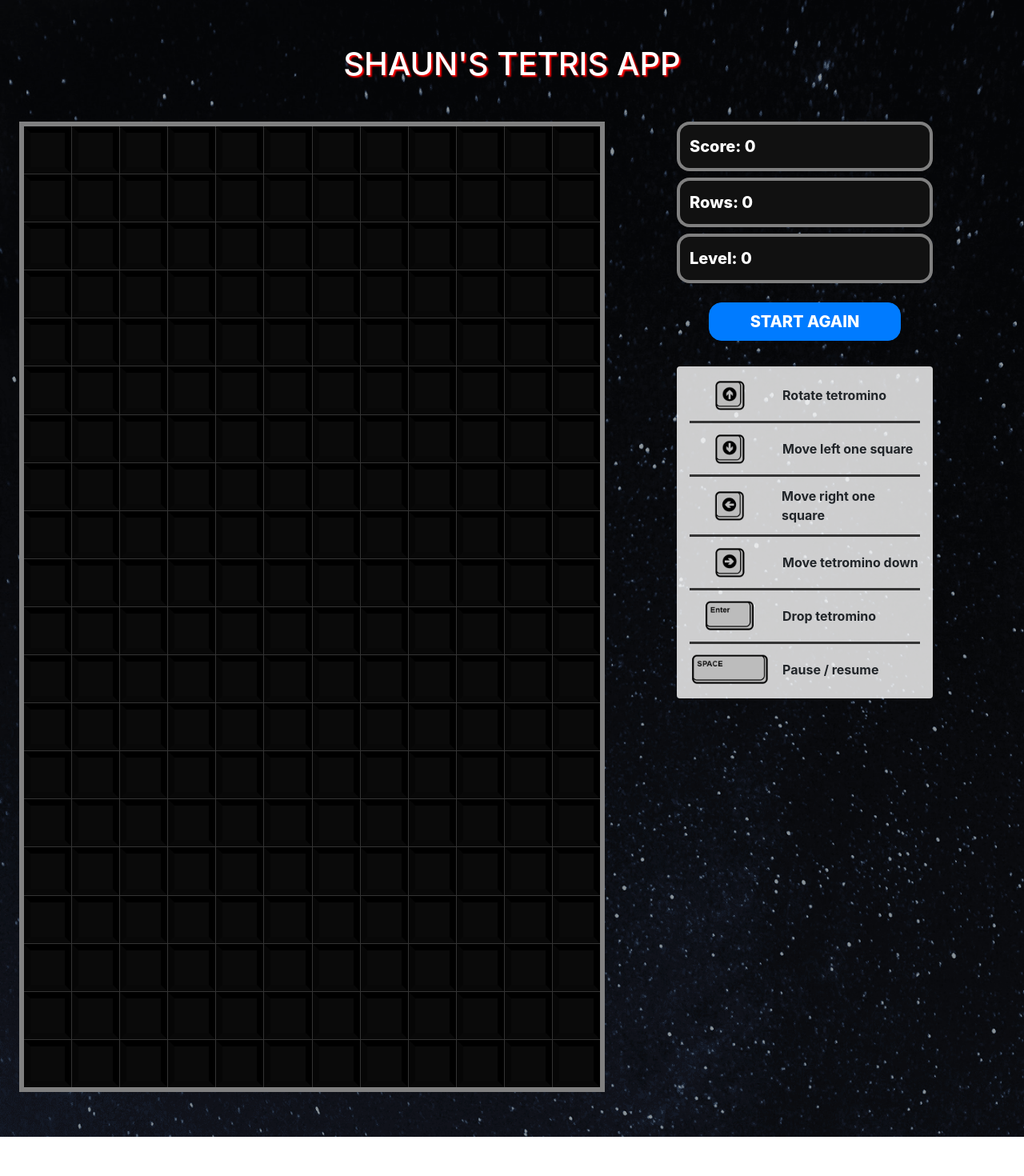
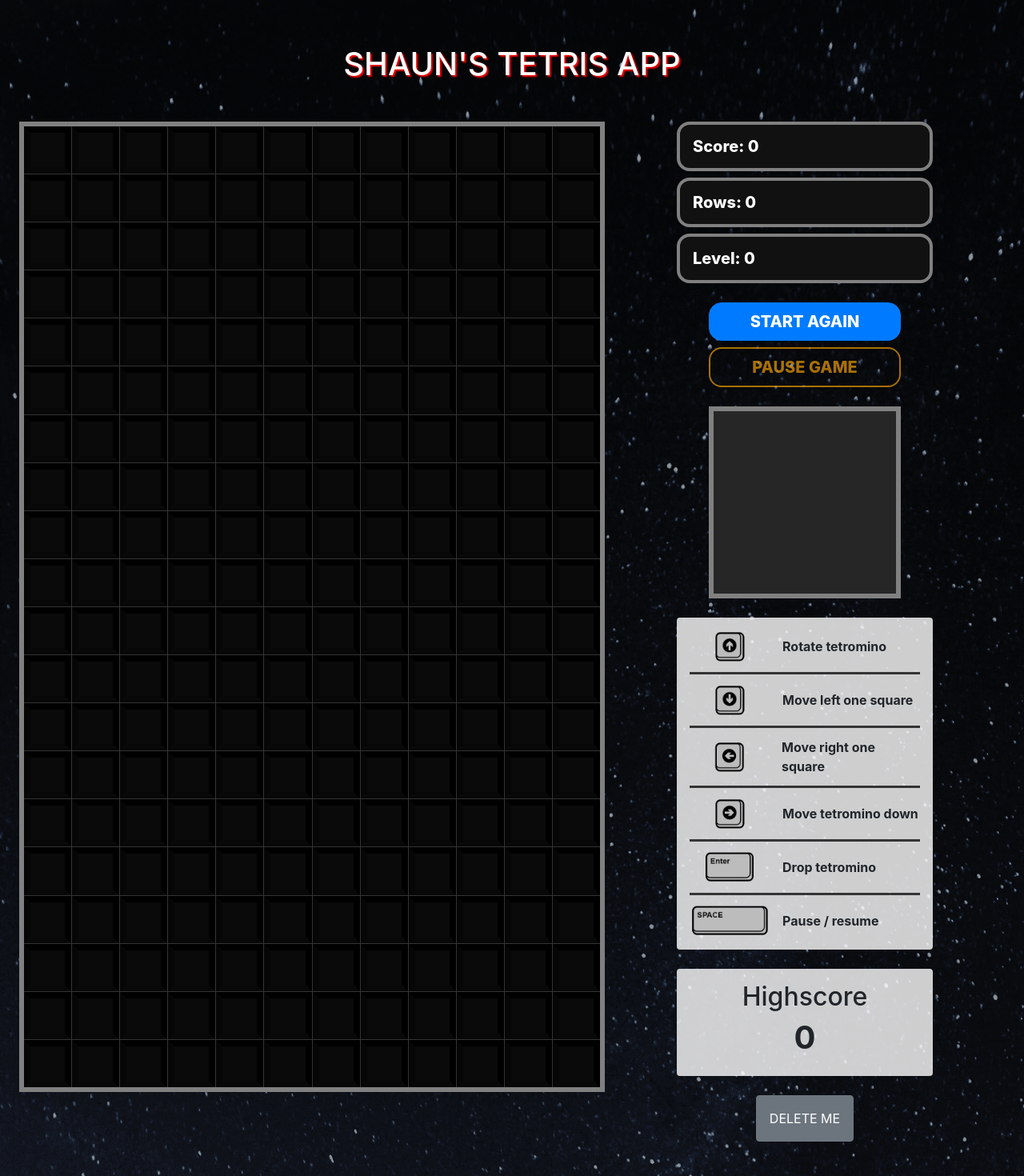
Before and after one commit to sgedye/tetris, a React (Create React App) app: page / in a window 1280 px wide. Shown: the top 1470 px of the page at 80% size. Before the commit the page ends 1421 px from the top, so only its background shows below. Built offline with nearby package versions, Linux system fonts and the light colour scheme.

Commit message:
Added Highscore, Confetti, updated Display

```diff
--- a/package.json
+++ b/package.json
@@ -8,6 +8,7 @@
     "classnames": "^2.3.1",
     "node-sass": "^5.0.0",
     "react": "^17.0.2",
+    "react-confetti": "^6.0.1",
     "react-dom": "^17.0.2",
     "react-scripts": "4.0.3",
     "styled-components": "^5.2.3"
--- a/src/App.tsx
+++ b/src/App.tsx
@@ -1,7 +1,7 @@
-import React, { useState } from "react";
+import React, { useState, useEffect } from "react";
 import styled from "styled-components";
 
-import { Stage, Display, Buttons, UpNext, Legend } from "./components";
+import { Stage, Buttons, UpNext, Legend, Confetti } from "./components";
 
 import {
   useStage,
@@ -12,12 +12,20 @@ import {
   useGameStatus,
 } from "./utils";
 import { PlayerProps } from "./types";
+import { theme } from "./theme";
 
 function App() {
   const [gameOver, setGameOver] = useState<boolean>(true);
   const [gamePaused, setGamePaused] = useState<boolean>(false);
   const [gameSpeed, setGameSpeed] = useState<number>(0);
   const [prePauseSpeed, setPrePauseSpeed] = useState<number>(0);
+  const [highscore, setHighscore] = useState<number>(0);
+  const [showConfetti, setShowConfetti] = useState<boolean>(false);
+
+  useEffect(() => {
+    const _highscore = localStorage.getItem("highscore") || "0";
+    setHighscore(parseInt(_highscore, 10));
+  }, []);
 
   const {
     player,
@@ -46,15 +54,23 @@ function App() {
 
     //Check gameover
     if (stage[0].filter((cell) => cell[1] === "merged").length > 0) {
-      console.log(`¡GAME OVER! --- You scored: ${score} points!`);
       setGameOver(true);
       setGameSpeed(0);
+
+      if (score > 0 && score > highscore) {
+        localStorage.setItem("highscore", `${score}`);
+        setHighscore(score);
+        setShowConfetti(true);
+      }
     }
   }, gameSpeed);
 
   const move = (e: React.KeyboardEvent<HTMLDivElement>) => {
     e.preventDefault();
     if (gameOver) {
+      if (e.key === "Escape" && showConfetti) {
+        return setShowConfetti((prev) => !prev);
+      }
       return;
     }
     if (e.key === "Enter") {
@@ -156,15 +172,20 @@ function App() {
       onKeyDown={move}
       onKeyUp={keyUp}
     >
+      <Confetti
+        highscore={highscore}
+        showConfetti={showConfetti}
+        handleSetConfetti={() => setShowConfetti((prev) => !prev)}
+      />
       <div className="w-100">
         <AppTitle>SHAUN'S TETRIS APP</AppTitle>
         <div className="tetris-app">
           <Stage stage={stage} gamePaused={gamePaused} />
           <aside className="w-100 tetris-aside">
             <div className="d-flex flex-column align-items-center justify-content-around mb-3">
-              <Display text={`Score:  ${score}`} />
-              <Display text={`Rows:  ${rows}`} />
-              <Display text={`Level:  ${level}`} />
+              <StyledDisplay className="input-group">{`Score:  ${score}`}</StyledDisplay>
+              <StyledDisplay className="input-group">{`Rows:   ${rows}`}</StyledDisplay>
+              <StyledDisplay className="input-group">{`Level:   ${level}`}</StyledDisplay>
             </div>
             <Buttons
               gameOver={gameOver}
@@ -173,20 +194,33 @@ function App() {
               handlePauseGame={pauseGame}
               className="d-none d-lg-block mb-4"
             />
-            {!gameOver && (
-              <UpNextWrapper>
-                <UpNext nextTetromino={nextTetromino} gamePaused={gamePaused} />
-              </UpNextWrapper>
-            )}
+            <UpNextWrapper>
+              <UpNext
+                nextTetromino={nextTetromino}
+                gamePaused={gamePaused || gameOver}
+              />
+            </UpNextWrapper>
             <Legend />
-            {gameOver && score !== 0 && (
-              <div
-                className="bg-warning mx-auto d-flex align-items-center justify-content-center p-5"
-                style={{ maxWidth: "20rem", height: "10rem" }}
+            <HighscoreWrapper className="w-100 d-none d-lg-flex flex-column text-center px-5">
+              <h2 className="mb-2">Highscore</h2>
+              <h2 className="h1 font-weight-bold">
+                {highscore.toLocaleString("en")}
+              </h2>
+            </HighscoreWrapper>
+            {/*
+            -------- DELETE THIS ---------
+            */}
+            <div className="mx-auto text-auto">
+              <button
+                className="btn btn-secondary p-3"
+                onClick={() => setShowConfetti((p) => !p)}
               >
-                <h1 className="text-center text-white mb-0">Game Over</h1>
-              </div>
-            )}
+                DELETE ME
+              </button>
+            </div>
+            {/*
+            -------- DELETE THIS ---------
+            */}
           </aside>
         </div>
         <div className="d-block d-lg-none">
@@ -224,3 +258,27 @@ const UpNextWrapper = styled.div`
     width: 15rem;
   }
 `;
+
+const HighscoreWrapper = styled.div`
+  margin: 0 auto 1.5rem;
+  padding: 1rem;
+  background-color: rgba(255, 255, 255, 0.8);
+  max-width: 20rem;
+  border-radius: 0.25rem;
+`;
+
+const StyledDisplay = styled.div`
+  background-color: #111;
+  border-radius: 1rem;
+  max-width: 20rem;
+  margin: 0 0 0.5rem 0;
+  color: white;
+  border: 4px solid grey;
+  font-weight: 800;
+  font-size: 1rem;
+  padding: 0.75rem 1rem;
+  text-align: center;
+  @media screen and (min-width: 768px) {
+    font-size: 1.25rem;
+  }
+`;
--- a/src/components/Buttons.tsx
+++ b/src/components/Buttons.tsx
@@ -33,9 +33,8 @@ export const Buttons: React.FC<ButtonsProps> = ({
       </StartButton>
       <PauseButton
         active={gamePaused}
-        className={classnames("btn btn-block", {
-          "d-none": gameOver,
-        })}
+        disabled={gameOver}
+        className="btn btn-block"
         onClick={handlePauseGame}
       >
         {gamePaused ? "Resume Game" : "Pause Game"}
--- /dev/null
+++ b/src/components/Confetti.tsx
@@ -0,0 +1,93 @@
+import styled from "styled-components";
+import ReactConfetti from "react-confetti";
+import { theme } from "../theme";
+
+interface ConfettiProps {
+  highscore: number;
+  showConfetti: boolean;
+  handleSetConfetti: () => void;
+}
+
+export const Confetti: React.FC<ConfettiProps> = ({
+  highscore,
+  showConfetti,
+  handleSetConfetti,
+}) => {
+  return (
+    <ConfettiOverlay active={showConfetti}>
+      {showConfetti && <ReactConfetti />}
+      <HighscoreBox active={showConfetti}>
+        <h1>Congratulations!</h1>
+        <h2>on your new highscore</h2>
+        <Highscore>{highscore.toLocaleString("en")}</Highscore>
+        <StyledButton
+          className="btn btn-dark btn-lg"
+          onClick={handleSetConfetti}
+        >
+          <strong>Thanks</strong>
+        </StyledButton>
+      </HighscoreBox>
+    </ConfettiOverlay>
+  );
+};
+
+const ConfettiOverlay = styled.div<{ active: boolean }>`
+  position: absolute;
+  top: 0;
+  bottom: 0;
+  left: 0;
+  right: 0;
+  display: flex;
+  z-index: ${(p) => (p.active ? 1 : -1)};
+  justify-content: center;
+  align-items: center;
+  background-color: rgba(0, 0, 0, 0.75);
+`;
+
+const HighscoreBox = styled.div<{ active: boolean }>`
+  padding: 1rem 2rem;
+  display: flex;
+  flex-direction: column;
+  justify-content: center;
+  align-items: center;
+  z-index: 5;
+  border-radius: 1rem;
+  transition: all 1500ms cubic-bezier(0.34, 1.56, 0.64, 1);
+  color: ${(p) => (p.active ? theme.light : theme.dark)};
+  background-color: ${(p) =>
+    p.active ? `${theme.dark}dd` : `${theme.light}dd`};
+  text-shadow: 2px 2px 2px ${(p) => (p.active ? "black" : theme.light)};
+  transform: ${(p) => (p.active ? "scale(1.5)" : "scale(0)")};
+  h1 {
+    font-size: 2rem;
+  }
+  h2 {
+    font-size: 1.5rem;
+  }
+  @media screen and (min-width: 992px) {
+    padding: 3rem 4rem;
+    h1 {
+      font-size: 3rem;
+    }
+    h2 {
+      font-size: 2rem;
+    }
+  }
+`;
+
+const StyledButton = styled.button`
+  border: 2px solid ${theme.light};
+  &:hover {
+    border: 2px solid ${theme.light};
+    filter: invert(1);
+  }
+`;
+
+const Highscore = styled.h1`
+  font-size: 3em;
+  margin-bottom: 1rem;
+  text-shadow: 2px 2px 2px ${theme.danger}, -1px -1px 5px ${theme.danger};
+  @media screen and (min-width: 992px) {
+    font-size: 5em;
+  }
+`;
--- a/src/components/Display.tsx
+++ /dev/null
@@ -1,69 +0,0 @@
-import styled from "styled-components";
-
-interface DisplayProps {
-  gameOver?: boolean;
-  text: string;
-}
-
-export const Display: React.FC<DisplayProps> = ({
-  gameOver = false,
-  text = "",
-}) => {
-  return (
-    <StyledDisplay className="input-group">
-      <StyledText className="input-group-prepend" id="basic-addon3">
-        {text}
-      </StyledText>
-      <label htmlFor={text} className="sr-only">
-        {text}
-      </label>
-      <StyledInput
-        type="text"
-        className="form-control"
-        id={text}
-        aria-describedby="basic-addon3"
-      />
-    </StyledDisplay>
-  );
-};
-
-const StyledDisplay = styled.div`
-  background-color: #111;
-  border-radius: 1rem;
-  max-width: 20rem;
-  padding: 0;
-  margin: 0 0 0.5rem 0;
-`;
-
-const StyledText = styled.span`
-  color: white;
-  font-weight: 800;
-  font-size: 1rem;
-  padding: 0.75rem;
-  text-align: center;
-  background-color: transparent;
-  border: 4px solid grey;
-  border-right: none;
-  border-radius: 1rem 0 0 1rem;
-  @media screen and (min-width: 768px) {
-    font-size: 1.25rem;
-  }
-`;
-const StyledInput = styled.input`
-  color: white;
-  font-weight: 800;
-  font-size: 1rem;
-  padding: 0.75rem;
-  text-align: center;
-  background-color: transparent;
-  border: 4px solid grey;
-  border-right: none;
-  border-radius: 1rem 0 0 1rem;
-  padding-left: 0;
-  border: 4px solid grey;
-  border-left: none;
-  border-radius: 0 1rem 1rem 0;
-  @media screen and (min-width: 768px) {
-    font-size: 1.25rem;
-  }
-`;
--- a/src/components/index.ts
+++ b/src/components/index.ts
@@ -1,6 +1,6 @@
 export * from "./Buttons"
 export * from "./Cell"
-export * from "./Display"
+export * from "./Confetti"
 export * from "./Legend"
 export * from "./Stage"
 export * from "./UpNext"
--- a/src/utils/useStage.tsx
+++ b/src/utils/useStage.tsx
@@ -48,8 +48,8 @@ export const useStage = (
 
       // Check if we collided
       if (player.collided) {
-        sweepRows(newStage);
         resetPlayer();
+        return sweepRows(newStage);
       }
 
       return newStage;
```
Also changed, not shown: 1 other file (tests, documents, lock files or other folders).
